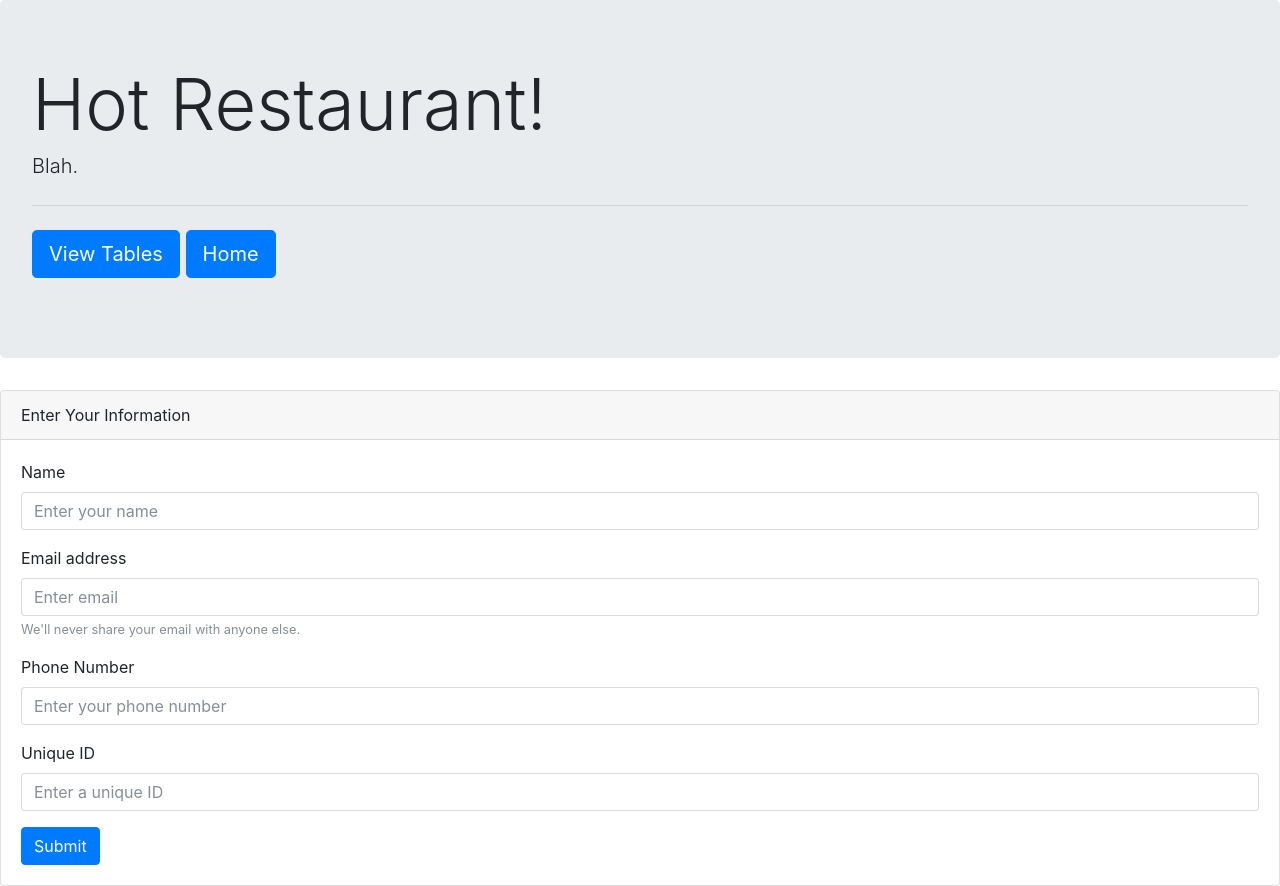
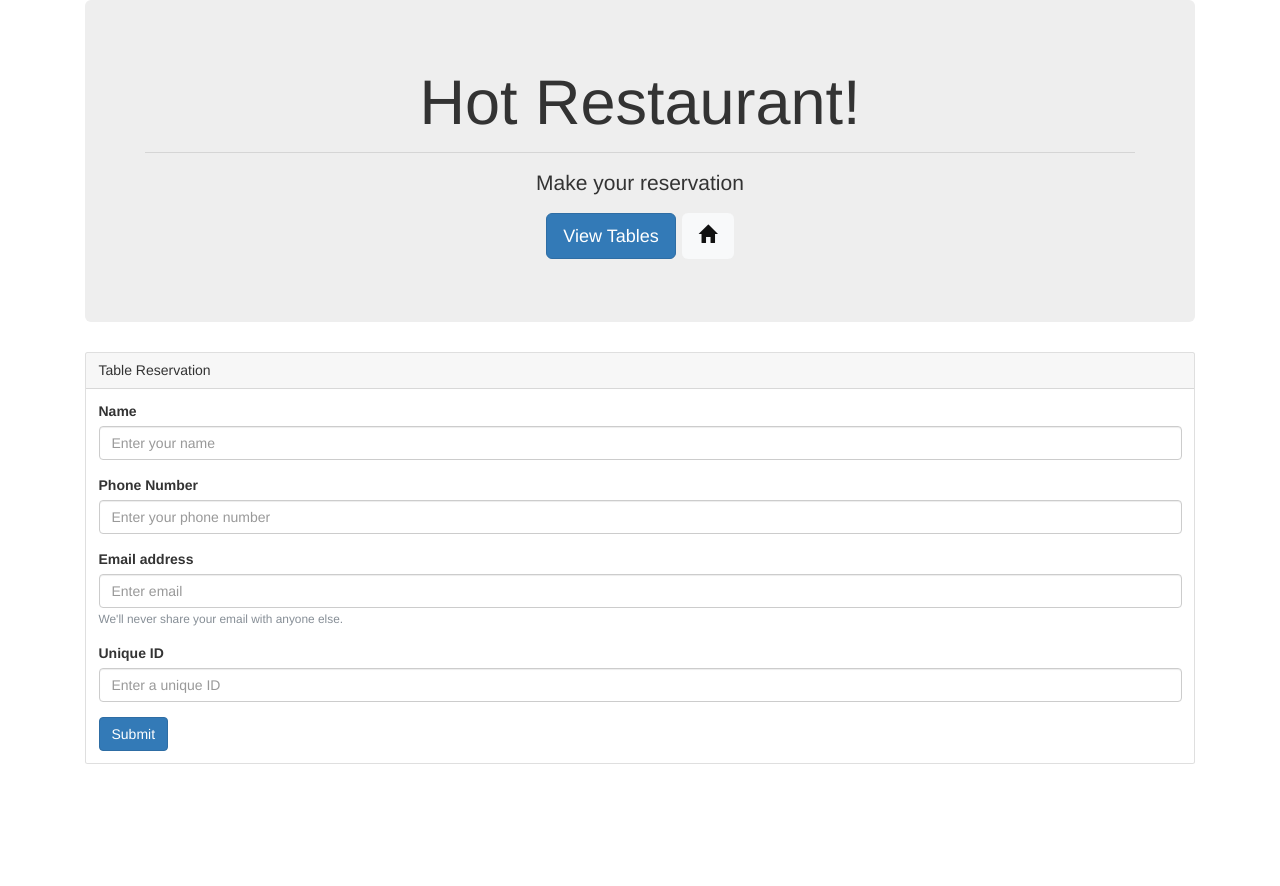
Before and after one commit to drdito/restaurant-, a plain HTML site: page makeReservation.html in a window 1280 px wide. After the commit the page ends 800 px from the top, so only its background shows below. Drawn offline with nearby package versions, Linux system fonts and the light colour scheme.

Commit message:
Updates and stuff

```diff
--- a/makeReservation.html
+++ b/makeReservation.html
@@ -1,23 +1,26 @@
 <!DOCTYPE html>
 <html lang="en">
 <head>
-	<title>Hot Restaurant</title>
+	<title>Make Reservation</title>
 	<meta charset="utf-8">
 	<link rel="stylesheet" href="https://maxcdn.bootstrapcdn.com/bootstrap/4.0.0-beta/css/bootstrap.min.css" integrity="sha384-/Y6pD6FV/Vv2HJnA6t+vslU6fwYXjCFtcEpHbNJ0lyAFsXTsjBbfaDjzALeQsN6M" crossorigin="anonymous">
+	<link rel="stylesheet" href="https://maxcdn.bootstrapcdn.com/bootstrap/3.3.7/css/bootstrap.min.css" integrity="sha384-BVYiiSIFeK1dGmJRAkycuHAHRg32OmUcww7on3RYdg4Va+PmSTsz/K68vbdEjh4u" crossorigin="anonymous">
+	<link rel="stylesheet" type="text/css" href="style.css">
 </head>
 <body>
+	<div class="container">
 		<div class="jumbotron">
 		  <h1 class="display-3">Hot Restaurant!</h1>
-	  <p class="lead">Blah.</p>
 		  <hr class="my-4">
+		  <p class="lead">Make your reservation</p>
 		  <p class="lead">
 		    <a class="btn btn-primary btn-lg" href="#" role="button">View Tables</a>
-	    <a class="btn btn-primary btn-lg" href="#" role="button">Home</a>
+		    <a class="btn btn-light btn-lg" href="#" role="button"><span class="glyphicon glyphicon glyphicon-home" aria-hidden="true"></span></a>
 		  </p>
 		</div>
 		<div class="card">
 		  <div class="card-header">
-	    Enter Your Information
+		    Table Reservation
 		  </div>
 		  <div class="card-body">
 		    <form>
@@ -26,13 +29,13 @@
 		        <input type="text" class="form-control" placeholder="Enter your name">
 		      </div>
 		      <div class="form-group">
+		        <label for="phone">Phone Number</label>
+		        <input type="phone" class="form-control" placeholder="Enter your phone number">
+		      </div>
+		      <div class="form-group">
 		        <label for="exampleInputEmail1">Email address</label>
 		        <input type="email" class="form-control" placeholder="Enter email">
 		        <small id="emailHelp" class="form-text text-muted">We'll never share your email with anyone else.</small>
-	      </div>
-	      <div class="form-group">
-	        <label for="phone">Phone Number</label>
-	        <input type="phone" class="form-control" placeholder="Enter your phone number">
 		      </div>
 		      <div class="form-group">
 		        <label for="id">Unique ID</label>
@@ -42,5 +45,6 @@
 		    </form>
 		  </div>
 		</div>
+	</div>
 </body>
 </html>
--- /dev/null
+++ b/style.css
@@ -0,0 +1,3 @@
+.jumbotron {
+	text-align: center;
+}
```
Also changed, not shown: tables.html (+12 -2 lines). Lines whose indentation alone changed are shown as unchanged.
